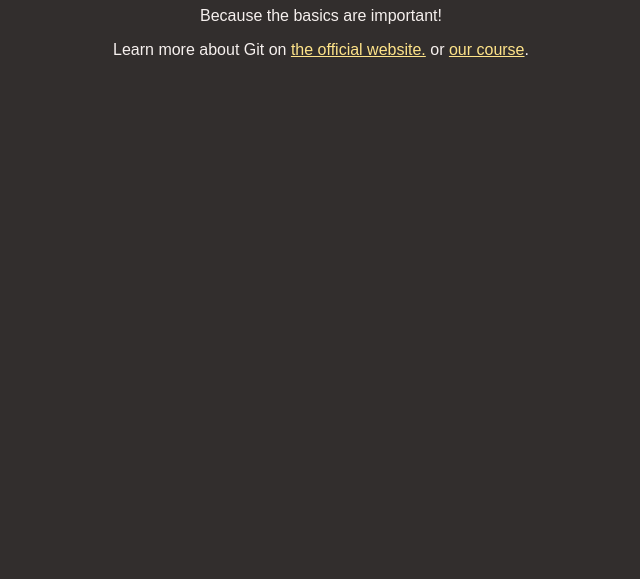
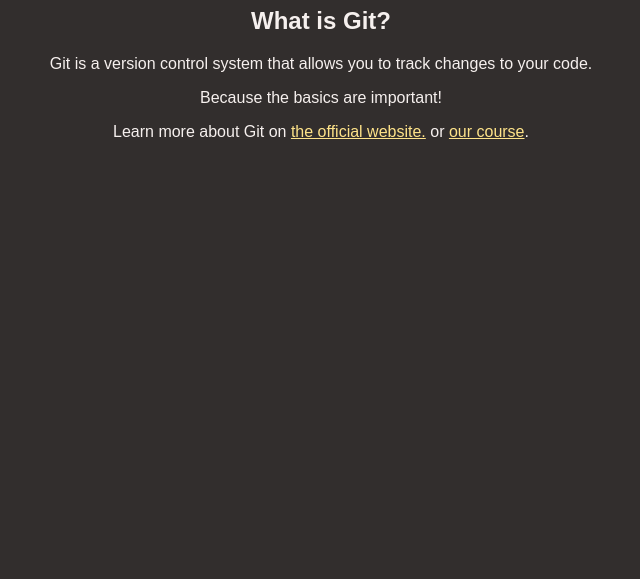
Before and after one commit to schnirelmann/github-crash-course, a plain HTML site: page index.html in a window 1280 px wide. Shown: the part 221-800 px from the top of the page, without its empty margins (319-959 px from the left). Drawn offline with Linux system fonts and the light colour scheme.

Commit message:
added section

```diff
--- a/index.html
+++ b/index.html
@@ -10,11 +10,21 @@
   <body>
     <img id="logo" src="logo.png" alt="A logo that contains the word 'Git'" />
     <h1>Git & GitHub Crash Course</h1>
-    <p>Because the basics are important!</p>
-    <p>
-      Learn more about Git on
-      <a href="https://git-scm.com/book/en/v2">the official website.</a> or
-      <a href="https://acad.link/git">our course</a>.
+    <main>
+      <section>
+        <h2>What is Git?</h2>
+        <p>
+          Git is a version control system that allows you to track changes to your
+          code.
+        </p>
+        <p>Because the basics are important!</p>
+        <p>
+          Learn more about Git on
+          <a href="https://git-scm.com/book/en/v2">the official website.</a> or
+          <a href="https://acad.link/git">our course</a>.
+        </p>
+      </section>
     </p>
+    <main>
   </body>
 </html>
```
